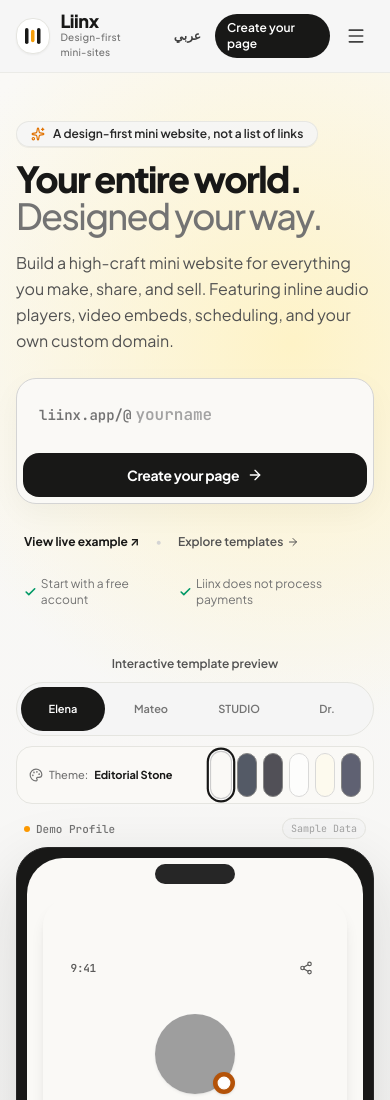
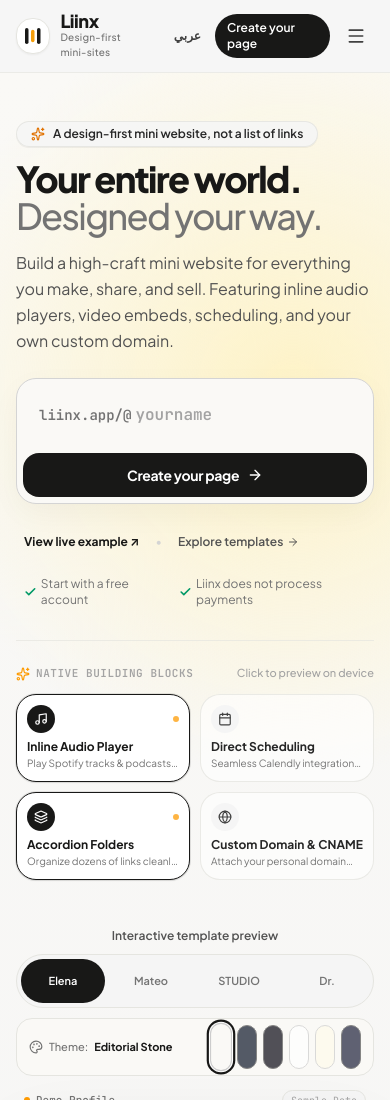
Before and after one commit to samirmagdy/liinx, a React (Vite) app: page / in a window 390 px wide. Shown: the top 1100 px of the page. Built offline with nearby package versions, Linux system fonts and the light colour scheme; no server answers; grey boxes are pictures that could not be loaded.

Commit message:
feat: add HeroFeatureShowcase component to Hero section

```diff
--- a/src/components/Hero.tsx
+++ b/src/components/Hero.tsx
@@ -14,6 +14,7 @@
 
 import { useHeroMotion } from '../animations/useHeroMotion';
 import { brand } from '../config/brand';
+import { HeroFeatureShowcase } from './HeroFeatureShowcase';
 
 
 interface HeroProps {
@@ -148,6 +149,13 @@
                   </span>
                 </div>
               </div>
+
+              {/* Native Building Blocks Showcase - Balances Left Column Whitespace */}
+              <HeroFeatureShowcase
+                isRtl={isRtl}
+                selectedProfileIndex={selectedProfileIndex}
+                onSelectProfile={handleProfileSelect}
+              />
             </div>
 
           </div>
--- /dev/null
+++ b/src/components/HeroFeatureShowcase.tsx
@@ -0,0 +1,124 @@
+import React from 'react';
+import {
+  Music,
+  Calendar,
+  Layers,
+  Globe,
+  Sparkles
+} from 'lucide-react';
+
+export interface HeroFeatureBadge {
+  id: string;
+  labelEn: string;
+  labelAr: string;
+  descEn: string;
+  descAr: string;
+  icon: React.ComponentType<{ className?: string }>;
+  profileIndex: number; // Links to Elena (0), Mateo (1), STUDIO (2), Dr. (3)
+}
+
+export const HERO_FEATURE_BADGES: HeroFeatureBadge[] = [
+  {
+    id: 'audio',
+    labelEn: 'Inline Audio Player',
+    labelAr: 'مشغل صوتيات مدمج',
+    descEn: 'Play Spotify tracks & podcasts without leaving your page',
+    descAr: 'تشغيل ملفات Spotify دون مغادرة الصفحة',
+    icon: Music,
+    profileIndex: 0 // Elena has Architectural Echoes Spotify embed
+  },
+  {
+    id: 'booking',
+    labelEn: 'Direct Scheduling',
+    labelAr: 'حجز مواعيد واستشارات',
+    descEn: 'Seamless Calendly integration for instant client calls',
+    descAr: 'دمج تقويم Calendly للحجز الفوري دون وسيط',
+    icon: Calendar,
+    profileIndex: 3 // Dr. / Consultant has booking
+  },
+  {
+    id: 'folders',
+    labelEn: 'Accordion Folders',
+    labelAr: 'مجلدات قابلة للطي',
+    descEn: 'Organize dozens of links cleanly without visual clutter',
+    descAr: 'تنظيم الروابط المتعددة داخل مجلدات أنيقة',
+    icon: Layers,
+    profileIndex: 0 // Elena has Lightroom Presets folder
+  },
+  {
+    id: 'domain',
+    labelEn: 'Custom Domain & CNAME',
+    labelAr: 'نطاق مخصص وDNS',
+    descEn: 'Attach your personal domain like links.yourbrand.com',
+    descAr: 'ربط نطاقك الشخصي مثل links.yourbrand.com',
+    icon: Globe,
+    profileIndex: 2 // STUDIO / Brand profile
+  }
+];
+
+interface HeroFeatureShowcaseProps {
+  isRtl: boolean;
+  selectedProfileIndex: number;
+  onSelectProfile: (index: number) => void;
+}
+
+export const HeroFeatureShowcase: React.FC<HeroFeatureShowcaseProps> = ({
+  isRtl,
+  selectedProfileIndex,
+  onSelectProfile
+}) => {
+  return (
+    <div className="w-full max-w-xl lg:max-w-2xl mt-8 pt-6 border-t border-neutral-200/70">
+      <div className="flex items-center justify-between gap-2 mb-3">
+        <span className="text-[11px] font-mono font-bold uppercase tracking-wider text-neutral-400 flex items-center gap-1.5">
+          <Sparkles className="w-3.5 h-3.5 text-amber-500" />
+          <span>{isRtl ? 'قدرات متقدمة مدمجة' : 'Native Building Blocks'}</span>
+        </span>
+        <span className="text-[11px] text-neutral-400 font-medium">
+          {isRtl ? 'انقر للمعاينة الحية' : 'Click to preview on device'}
+        </span>
+      </div>
+
+      <div className="grid grid-cols-2 sm:grid-cols-4 gap-2.5">
+        {HERO_FEATURE_BADGES.map((badge) => {
+          const Icon = badge.icon;
+          const isActive = selectedProfileIndex === badge.profileIndex;
+
+          return (
+            <button
+              key={badge.id}
+              type="button"
+              onClick={() => onSelectProfile(badge.profileIndex)}
+              className={`group text-start p-2.5 rounded-2xl border transition-all duration-200 cursor-pointer flex flex-col justify-between focus:outline-none focus-visible:ring-2 focus-visible:ring-neutral-900/20 ${
+                isActive
+                  ? 'bg-white border-neutral-900 shadow-xs ring-1 ring-neutral-900/10'
+                  : 'bg-white/60 hover:bg-white border-neutral-200/80 hover:border-neutral-300'
+              }`}
+            >
+              <div className="flex items-center justify-between w-full mb-1.5">
+                <div className={`w-7 h-7 rounded-xl flex items-center justify-center transition-colors ${
+                  isActive
+                    ? 'bg-neutral-900 text-white'
+                    : 'bg-neutral-100 text-neutral-700 group-hover:bg-neutral-200/70'
+                }`}>
+                  <Icon className="w-3.5 h-3.5" />
+                </div>
+                {isActive && (
+                  <span className="w-1.5 h-1.5 rounded-full bg-amber-500 animate-pulse" />
+                )}
+              </div>
+              <div>
+                <p className={`text-xs font-bold leading-tight ${isActive ? 'text-neutral-900' : 'text-neutral-800'}`}>
+                  {isRtl ? badge.labelAr : badge.labelEn}
+                </p>
+                <p className="text-[10px] text-neutral-500 line-clamp-1 mt-0.5 font-normal">
+                  {isRtl ? badge.descAr : badge.descEn}
+                </p>
+              </div>
+            </button>
+          );
+        })}
+      </div>
+    </div>
+  );
+};
```
Also changed, not shown: .architecture-baseline.json.
